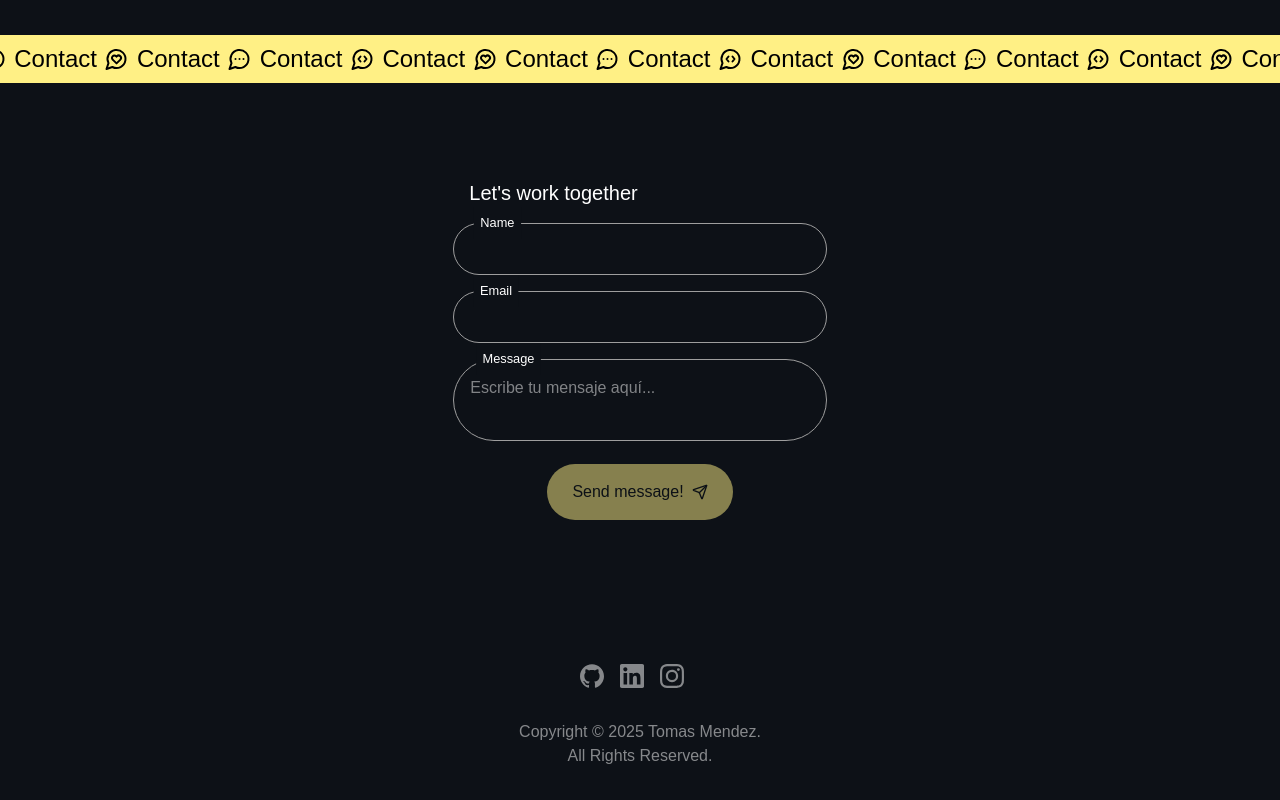
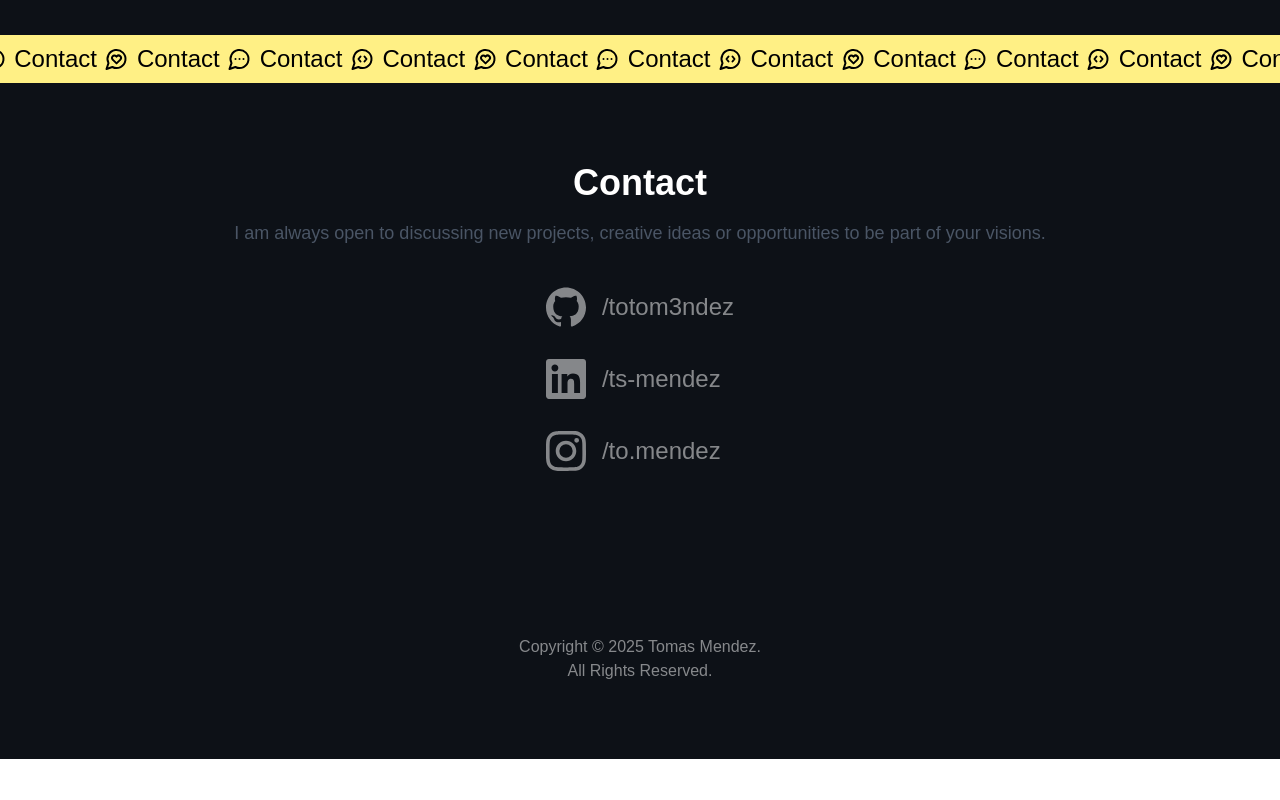
Before and after one commit to totom3ndez/portfolio-tm, a React (Vite) app in the folder client/: page / in a window 1280 px wide. Shown: the part 2679-3479 px from the top of the page. After the commit the page ends 3438 px from the top, so only its background shows below. Built offline with nearby package versions, Linux system fonts and the light colour scheme; a web font is replaced by a local one.

Commit message:
[Style] - Modified contact section

```diff
--- a/client/api/contact.js
+++ /dev/null
@@ -1,21 +0,0 @@
-import dotenv from 'dotenv';
-dotenv.config();
-
-export default async function handler(req, res) {
-    if (req.method !== 'POST') {
-        return res.status(405).json({ error: `Method ${req.method} Not Allowed` });
-    }
-
-    const { name, email, message } = req.body;
-    if (!name || !email || !message) {
-        return res.status(400).json({ message: 'Missing required fields' });
-    }
-
-    try {
-
-        res.status(200).json({ message: 'Mensaje enviado correctamente' });
-    } catch (error) {
-        console.error('Error al enviar el mensaje:', error);
-        res.status(500).json({ message: 'Error al enviar el mensaje' });
-    }
-}
--- a/client/src/components/Contact.jsx
+++ b/client/src/components/Contact.jsx
@@ -6,77 +6,12 @@ import {
   LuMessageCircleMore,
   LuSend,
 } from "react-icons/lu";
+import { SiGithub, SiInstagram, SiLinkedin } from "react-icons/si";
 import NewInput from "./NewInput";
 import { useStore } from "../store/store";
 
 const Contact = () => {
   const dark = useStore((state) => state.dark);
-  const [isPassed, setIsPassed] = useState(false);
-  const [isSubmitted, setIsSubmitted] = useState(false);
-
-  const targetRef = useRef(null);
-
-  const [data, setData] = useState({ name: "", email: "", message: "" });
-
-  // Observer for effects on entry
-  useEffect(() => {
-    const target = targetRef.current;
-    if (!target) return;
-
-    const observer = new IntersectionObserver(
-      ([entry]) => setIsPassed(!entry.isIntersecting),
-      { threshold: 0.1 }
-    );
-
-    observer.observe(target);
-
-    return () => {
-  if (observer) {
-    observer.disconnect();
-  }}; // Properly clean up the observer
-  }, [targetRef, setIsPassed]);
-
-  // Handler for input changes
-  const handleChange = (e) => {
-    const { name, value } = e.target;
-    setData({
-      ...data,
-      [name]: value,
-    });
-  };
-  // Handler for form submission
-  const handleSubmit = async (e) => {
-  e.preventDefault();
-  if (!data.name || !data.email || !data.message) {
-    alert("Por favor, completa todos los campos.");
-    return;
-  }
-
-  try {
-    const response = await fetch("/api/contact", {
-      method: "POST",
-      headers: {
-        "Content-Type": "application/json",
-      },
-      body: JSON.stringify(data),
-    });
-
-    if (response.ok) {
-      setIsSubmitted(true);
-      setData({ name: "", email: "", message: "" });
-
-      setTimeout(() => {
-        setIsSubmitted(false);
-      }, 2000);
-    } else {
-      alert("Error al enviar el formulario. Inténtalo de nuevo.");
-    }
-  } catch (error) {
-    console.error("Error en el envío:", error);
-    alert("Ocurrió un error. Por favor, inténtalo más tarde.");
-  }
-};
-
 
   return (
     <section className="w-full h-[70%]">
@@ -89,66 +24,45 @@ const Contact = () => {
         icon3={<LuMessageCircleMore />}
       />
       <div className="p-20">
-        <form
-          ref={targetRef}
-          className={`relative lg:w-1/3 w-full mx-auto ${isPassed ? "opacity-0" : "opacity-100"}`}
-          onSubmit={handleSubmit}
-        >
-          <h3 className="text-xl m-4">Let's work together</h3>
-          <div className="flex flex-col lg:grid lg:grid-cols-2 gap-4 mb-4">
-            <NewInput
-              onChange={handleChange}
-              type="text"
-              label="Name"
-              name="name"
-              style="div2 relative col-span-2"
-              value={data.name}
-            />
-          </div>
-          <div className="flex flex-col lg:grid lg:grid-cols-2 gap-4 mb-4">
-            <NewInput
-              onChange={handleChange}
-              type="email"
-              label="Email"
-              name="email"
-              style="div2 relative col-span-2"
-              value={data.email}
-            />
-          </div>
-          <div className="input_group relative">
-            <textarea
-              onChange={handleChange}
-              name="message"
-              id="message"
-              className="input resize-none rounded-full invalid:text-red-300 invalid:border-red-300"
-              required
-              value={data.message}
-              placeholder="Escribe tu mensaje aquí..."
-            ></textarea>
-            <label
-              htmlFor="message"
-              className={`${
-                dark ? "bg-dark p-2" : "bg-zinc-100 p-2 text-dark"
-              } user-label`}
-            >
-              Message
-            </label>
-          </div>
-          <div className="flex mt-4">
-            <button
-              className="flex gap-2 items-center justify-center mx-auto w-full lg:w-1/2 p-4 bg-yellow lg:opacity-50 text-dark rounded-full hover:opacity-100 group"
-              type="submit"
-              aria-label="Enviar mensaje"
-            >
-              Send message!
-              <LuSend className="group-hover:transform group-hover:rotate-45 transition ease-in-out" />
-            </button>
-
-          </div>
-          <div className="flex justify-center relative">
-            {isSubmitted ? <p className="absolute top-0 bg-green-200 p-4 rounded-full mt-4 w-fit text-dark text-xl">Form submited!</p> : ''}
-          </div>
-        </form>
+        <div className="flex flex-col items-center justify-center">
+          <h2 className="text-4xl font-bold mb-4">Contact</h2>
+          <p className="text-lg text-gray-600 mb-8">
+            I am always open to discussing new projects, creative ideas or
+            opportunities to be part of your visions.
+          </p>
+          <ul className="flex flex-col justify-center items-left gap-8 lg:gap-4 text-2xl">
+            <li className="opacity-50 hover:opacity-100">
+              <a
+                href="https://github.com/totom3ndez"
+                target="blank"
+                className="flex gap-4 items-center "
+              >
+                <SiGithub className="size-10" />
+                /totom3ndez
+              </a>
+            </li>
+            <li className="opacity-50 hover:opacity-100">
+              <a
+                href="https://www.linkedin.com/in/ts-mendez/"
+                target="blank"
+                className="flex gap-4 items-center "
+              >
+                <SiLinkedin className="size-10" />
+                /ts-mendez
+              </a>
+            </li>
+            <li className="opacity-50 hover:opacity-100">
+              <a
+                href="https://www.instagram.com/to.mendez/"
+                target="blank"
+                className="flex gap-4 items-center "
+              >
+                <SiInstagram className="size-10" />
+                /to.mendez
+              </a>
+            </li>
+          </ul>
+        </div>
       </div>
     </section>
   );
--- a/client/src/components/Footer.jsx
+++ b/client/src/components/Footer.jsx
@@ -1,25 +1,8 @@
 import React from "react";
-import { SiGithub, SiInstagram, SiLinkedin } from "react-icons/si";
 
 const Footer = () => {
   return (
     <div className="flex flex-col justify-center items-center w-full h-50 ">
-      <ul className="flex justify-center items-center gap-8 lg:gap-4 text-2xl">
-        <li>
-          <a href="https://github.com/totom3ndez" target="blank">
-            <SiGithub className="opacity-50 hover:opacity-100" />
-          </a>
-        </li>
-        <a href="https://www.linkedin.com/in/ts-mendez/" target="blank">
-          <SiLinkedin className="opacity-50 hover:opacity-100" />
-        </a>
-        <li>
-          <a href="https://www.instagram.com/to.mendez/" target="blank">
-            <SiInstagram className="opacity-50 hover:opacity-100" />
-          </a>
-        </li>
-        <li></li>
-      </ul>
       <p className="flex flex-col text-center opacity-50 w-3/4">
         <span>Copyright © 2025 Tomas Mendez.</span>
         <span> All Rights Reserved.</span>
```
Also changed, not shown: client/index.html (+4 -4 lines).
